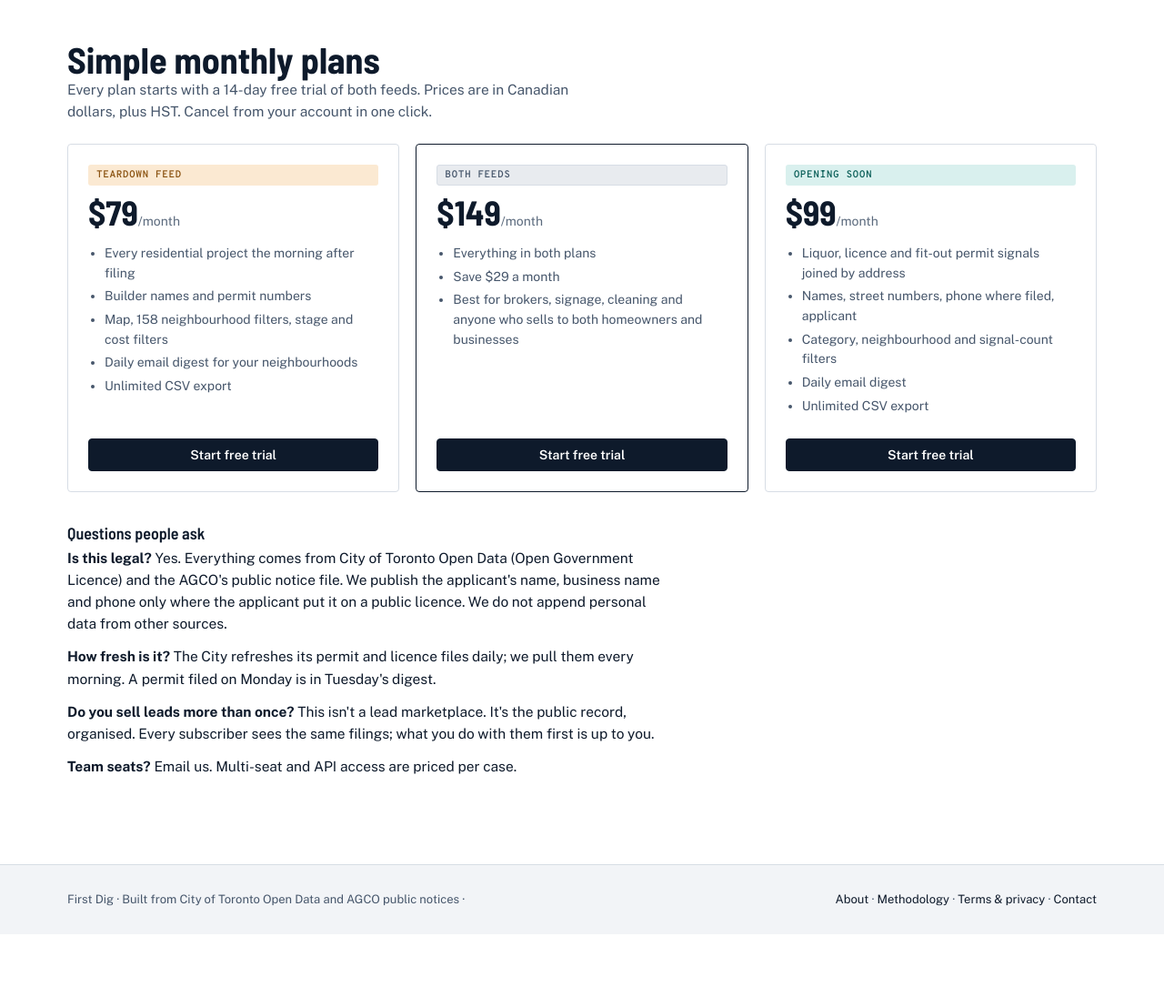
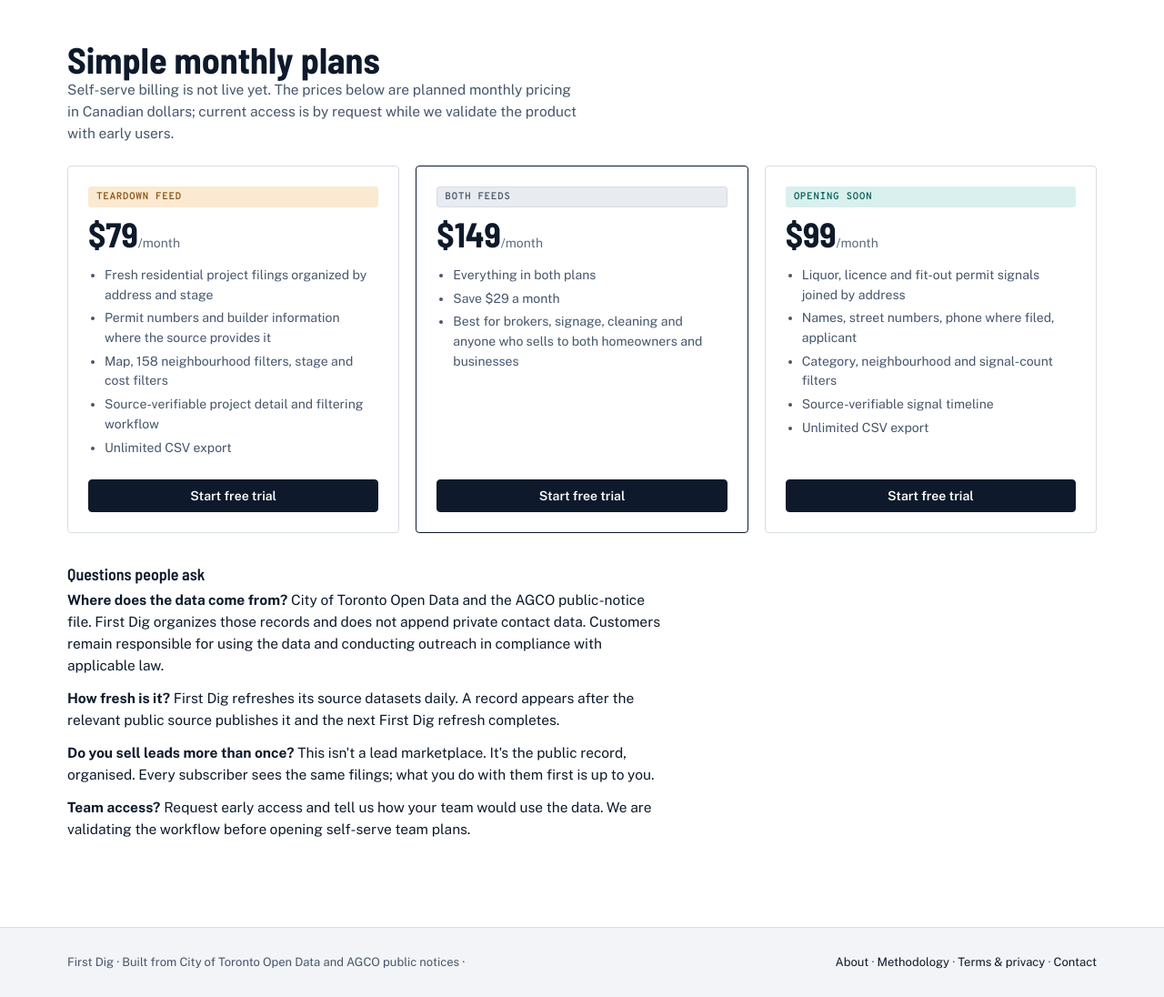
Before and after one commit to gamingyeetmaster-dev/firstdig, a FastAPI app: page /pricing in a window 1280 px wide. Shown: the part 61-1157 px from the top of the page at 91% size. Before the commit the page ends 1088 px from the top, so only its background shows below. Run offline with FastAPI, Linux system fonts and the light colour scheme; data that the repository does not hold is empty.

Commit message:
Align pricing page with current early-access state

```diff
--- a/app/web/templates/pricing.html
+++ b/app/web/templates/pricing.html
@@ -4,14 +4,14 @@
 {% block body %}
 <section><div class="wrap">
   <h1 style="font-size:40px">Simple monthly plans</h1>
-  <p class="muted" style="max-width:60ch">Every plan starts with a {{ TRIAL_DAYS }}-day free trial of both feeds. Prices are in Canadian dollars, plus HST. Cancel from your account in one click.</p>
-  {% if request.query_params.get('billing') == 'off' %}<div class="notice">Card billing isn't switched on yet. Your trial keeps working; email us and we'll set you up manually.</div>{% endif %}
+  <p class="muted" style="max-width:60ch">Self-serve billing is not live yet. The prices below are planned monthly pricing in Canadian dollars; current access is by request while we validate the product with early users.</p>
+  {% if request.query_params.get('billing') == 'off' %}<div class="notice">Card billing isn't switched on yet. Request early access and we'll handle onboarding directly.</div>{% endif %}
   {% if request.query_params.get('error') %}<div class="notice err">Checkout failed ({{ request.query_params.get('error') }}). Try again or email us.</div>{% endif %}
   <div class="plans">
     <div class="plan" data-product="teardown">
       <span class="pill td">Teardown Feed</span>
       <div class="price">${{ PRODUCTS.teardown.price_monthly }}<small>/month</small></div>
-      <ul><li>Every residential project the morning after filing</li><li>Builder names and permit numbers</li><li>Map, 158 neighbourhood filters, stage and cost filters</li><li>Daily email digest for your neighbourhoods</li><li>Unlimited CSV export</li></ul>
+      <ul><li>Fresh residential project filings organized by address and stage</li><li>Permit numbers and builder information where the source provides it</li><li>Map, 158 neighbourhood filters, stage and cost filters</li><li>Source-verifiable project detail and filtering workflow</li><li>Unlimited CSV export</li></ul>
       {% if user %}<form method="post" action="/billing/checkout/teardown"><button class="btn primary" style="width:100%">Subscribe</button></form>{% else %}<a class="btn primary" href="/login?next=/pricing">Start free trial</a>{% endif %}
     </div>
     <div class="plan best">
@@ -23,16 +23,16 @@
     <div class="plan" data-product="openings">
       <span class="pill op">Opening Soon</span>
       <div class="price">${{ PRODUCTS.openings.price_monthly }}<small>/month</small></div>
-      <ul><li>Liquor, licence and fit-out permit signals joined by address</li><li>Names, street numbers, phone where filed, applicant</li><li>Category, neighbourhood and signal-count filters</li><li>Daily email digest</li><li>Unlimited CSV export</li></ul>
+      <ul><li>Liquor, licence and fit-out permit signals joined by address</li><li>Names, street numbers, phone where filed, applicant</li><li>Category, neighbourhood and signal-count filters</li><li>Source-verifiable signal timeline</li><li>Unlimited CSV export</li></ul>
       {% if user %}<form method="post" action="/billing/checkout/openings"><button class="btn primary" style="width:100%">Subscribe</button></form>{% else %}<a class="btn primary" href="/login?next=/pricing">Start free trial</a>{% endif %}
     </div>
   </div>
   <div class="prose" style="margin-top:36px">
     <h3>Questions people ask</h3>
-    <p><b>Is this legal?</b> Yes. Everything comes from City of Toronto Open Data (Open Government Licence) and the AGCO's public notice file. We publish the applicant's name, business name and phone only where the applicant put it on a public licence. We do not append personal data from other sources.</p>
-    <p><b>How fresh is it?</b> The City refreshes its permit and licence files daily; we pull them every morning. A permit filed on Monday is in Tuesday's digest.</p>
+    <p><b>Where does the data come from?</b> City of Toronto Open Data and the AGCO public-notice file. First Dig organizes those records and does not append private contact data. Customers remain responsible for using the data and conducting outreach in compliance with applicable law.</p>
+    <p><b>How fresh is it?</b> First Dig refreshes its source datasets daily. A record appears after the relevant public source publishes it and the next First Dig refresh completes.</p>
     <p><b>Do you sell leads more than once?</b> This isn't a lead marketplace. It's the public record, organised. Every subscriber sees the same filings; what you do with them first is up to you.</p>
-    <p><b>Team seats?</b> Email us. Multi-seat and API access are priced per case.</p>
+    <p><b>Team access?</b> Request early access and tell us how your team would use the data. We are validating the workflow before opening self-serve team plans.</p>
   </div>
 </div></section>
 {% endblock %}
```
